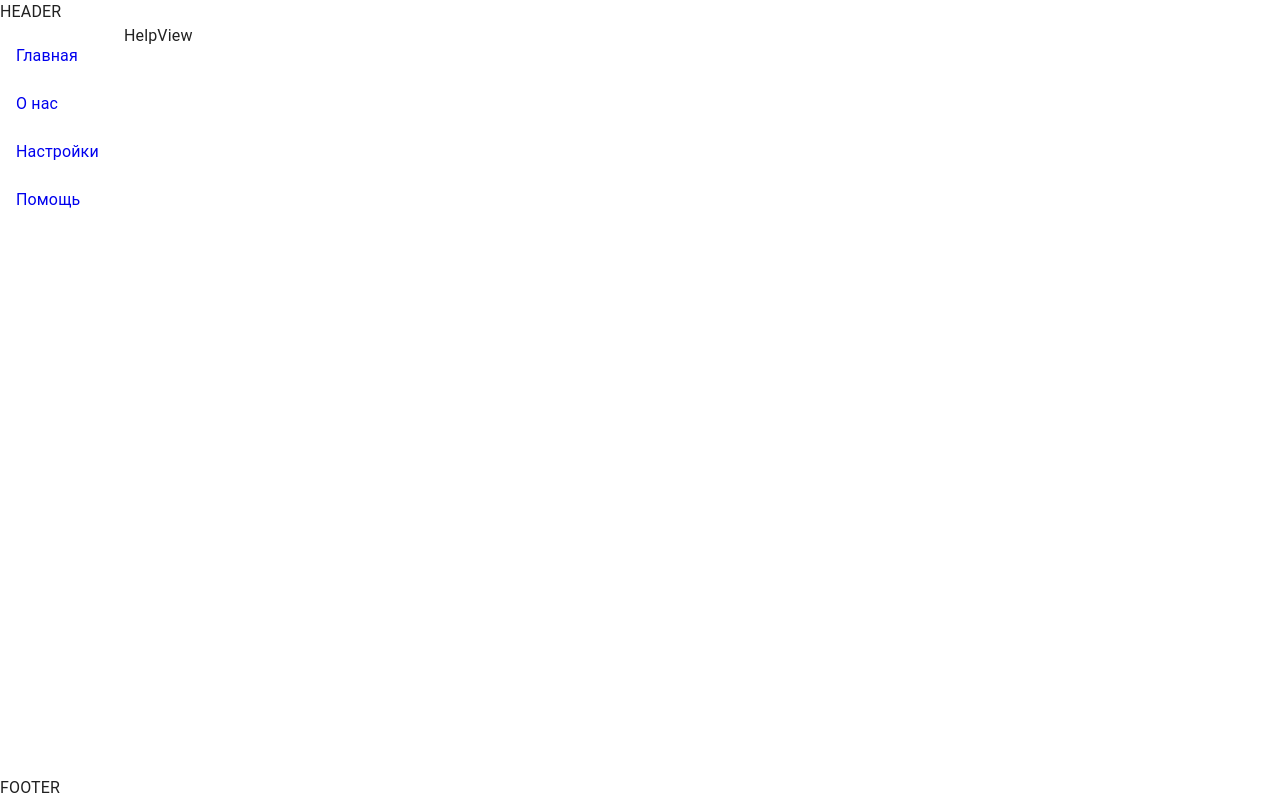
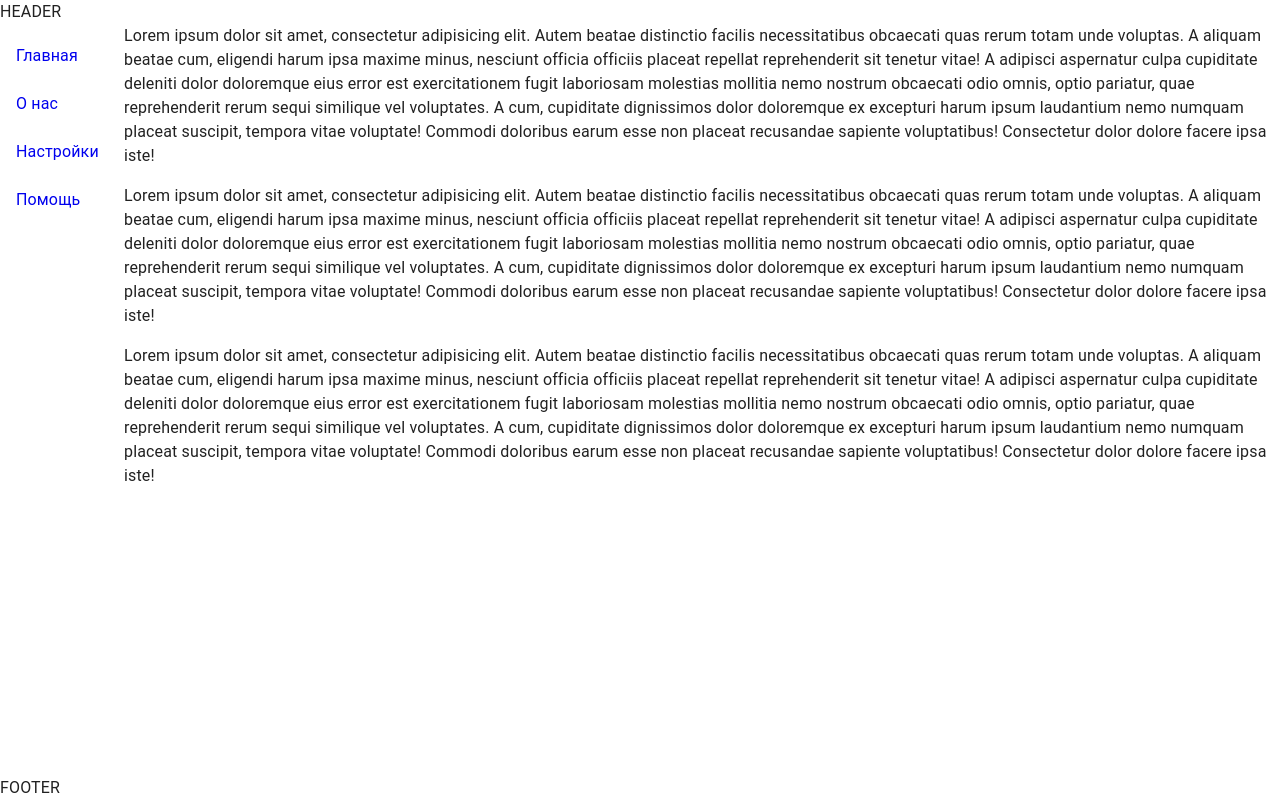
Before and after one commit to sad-one-glad-one/tt-fogstream, a React (Create React App) app: page /help in a window 1280 px wide. Built offline with nearby package versions, Linux system fonts and the light colour scheme.

Commit message:
fill: HelpView

```diff
--- a/src/views/help/HelpView.jsx
+++ b/src/views/help/HelpView.jsx
@@ -1,9 +1,29 @@
+import { Box, Typography } from '@mui/material'
+
 const HelpView = () => {
-    return (
-        <div>
-            HelpView
-        </div>
-    )
+  const text = 'Lorem ipsum dolor sit amet, consectetur adipisicing elit. ' +
+        'Autem beatae distinctio facilis necessitatibus obcaecati quas rerum totam unde ' +
+        'voluptas. A aliquam beatae cum, eligendi harum ipsa maxime minus, nesciunt officia ' +
+        'officiis placeat repellat reprehenderit sit tenetur vitae! A adipisci aspernatur culpa ' +
+        'cupiditate deleniti dolor doloremque eius error est exercitationem fugit laboriosam molestias ' +
+        'mollitia nemo nostrum obcaecati odio omnis, optio pariatur, quae reprehenderit rerum sequi similique ' +
+        'vel voluptates. A cum, cupiditate dignissimos dolor doloremque ex excepturi harum ipsum laudantium nemo ' +
+        'numquam placeat suscipit, tempora vitae voluptate! Commodi doloribus earum esse non placeat recusandae ' +
+        'sapiente voluptatibus! Consectetur dolor dolore facere ipsa iste!'
+
+  return (
+    <Box sx={{ display: 'flex', flexDirection: 'column', gap: 2 }}>
+      <Typography>
+        {text}
+      </Typography>
+      <Typography>
+        {text}
+      </Typography>
+      <Typography>
+        {text}
+      </Typography>
+    </Box>
+  )
 }
 
 export default HelpView
```
